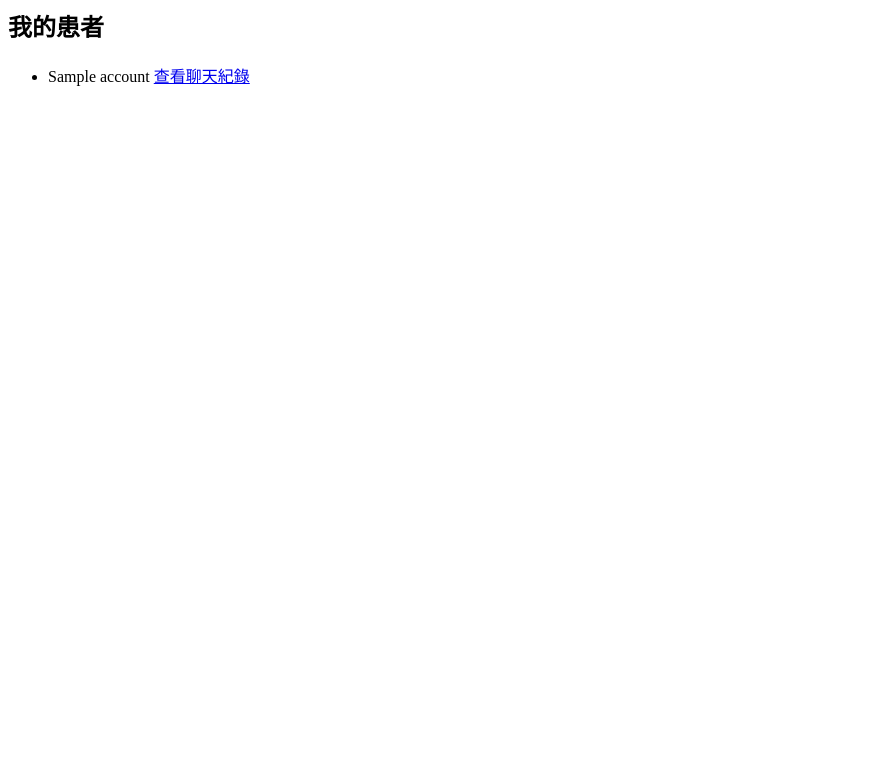
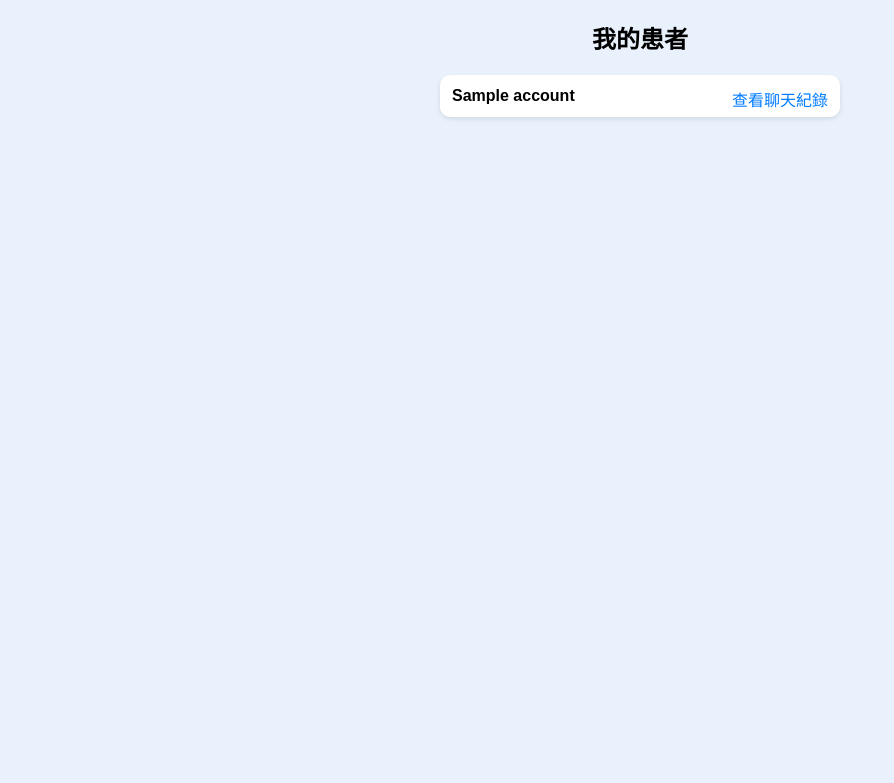
Before and after one commit to LeafYeh1/Understandable, a Python web app: template templates/patients_record.html in a window 1280 px wide. Shown: the top 783 px of the page, without its empty margins (0-894 px from the left). Run offline with Jinja, Linux system fonts and the light colour scheme; the template is opened without the code that fills it: most values are stand-ins (such as "Sample title", 1, 10 or a date in 2020).

Commit message:
Update patients_record.html
style

```diff
--- a/templates/patients_record.html
+++ b/templates/patients_record.html
@@ -1,10 +1,53 @@
+<!DOCTYPE html>
+<html lang="zh-Hant">
+<head>
+  <meta charset="UTF-8">
+  <title>我的患者</title>
+  <style>
+    body {
+      background-color: #e8f1fc; /* 淡藍色背景 */
+      font-family: Arial, sans-serif;
+    }
+    h2 {
+      text-align: center;
+    }
+    ul {
+      list-style-type: none;
+      padding: 0;
+      width: 400px;
+      margin: 20px auto;
+      background-color: #ffffff; /* 白色區塊背景 */
+      border-radius: 10px;
+      box-shadow: 0 2px 5px rgba(0,0,0,0.1);
+    }
+    li {
+      padding: 12px;
+      border-bottom: 1px solid #ccc;
+    }
+    li:last-child {
+      border-bottom: none;
+    }
+    a {
+      float: right;
+      text-decoration: none;
+      color: #007bff;
+    }
+    a:hover {
+      text-decoration: underline;
+    }
+  </style>
+</head>
+<body>
   <h2>我的患者</h2>
   <ul>
     {% for p in patients %}
-    <li>{{ p.account }}
+      <li>
+        <strong>{{ p.account }}</strong>
         <a href="{{ url_for('patient_chat', user_id=p.id) }}">查看聊天紀錄</a>
       </li>
     {% else %}
-    <li>目前沒有患者綁定</li>
+      <li style="text-align: center; color: #666;">目前沒有患者綁定</li>
     {% endfor %}
   </ul>
+</body>
+</html>
```
Lines whose indentation alone changed are shown as unchanged.
